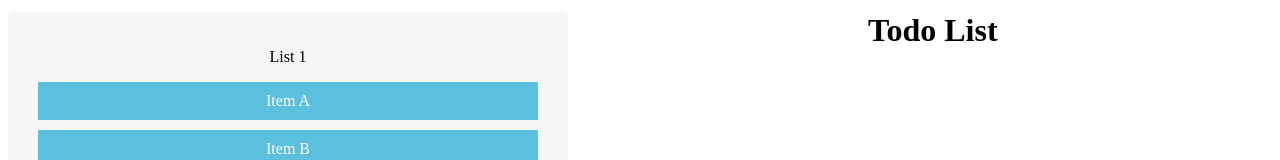
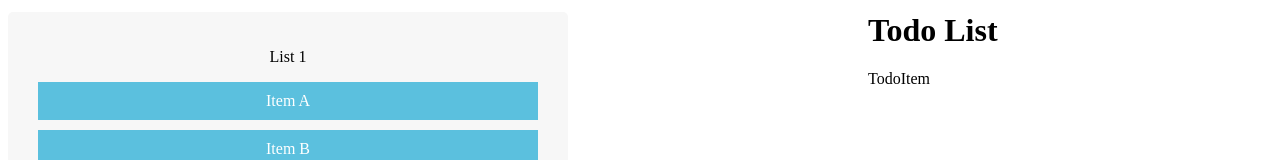
Before and after one commit to Johnny-TYR/vue-practice, a Vue app: page /todolist in a window 1280 px wide. Shown: the part 176-336 px from the top of the page. Built offline with nearby package versions, Linux system fonts and the light colour scheme; what iview would draw is missing.

Commit message:
added todoItem file

```diff
--- /dev/null
+++ b/src/components/TodoList/TodoItem.vue
@@ -0,0 +1,23 @@
+<template lang="pug">
+//- 請填寫功能描述👈
+#TodoItem
+  p TodoItem
+</template>
+
+<script>
+export default {
+  name: "TodoItem",
+  data () {
+    return {};
+  }
+};
+</script>
+
+<style lang="scss" scoped>
+// 排版
+#TodoItem {
+}
+// 元件
+#TodoItem {
+}
+</style>
--- a/src/components/TodoList/TodoList.vue
+++ b/src/components/TodoList/TodoList.vue
@@ -2,19 +2,18 @@
 #TodoList
   .todo-container
     h1 {{ "Todo List" }}
+    TodoItem
 </template>
 
 <script>
 export default {
   name: "TodoList",
+  components: {
+    TodoItem: () => import("@/components/TodoList/TodoItem.vue")
+  },
   data() {
     return {
-      test: "qweadfkjahsldkfjhae"
-    }
-  },
-  computed: {
-    todoList() {
-      this.$store.state.todoList
+
     }
   }
 }
```
